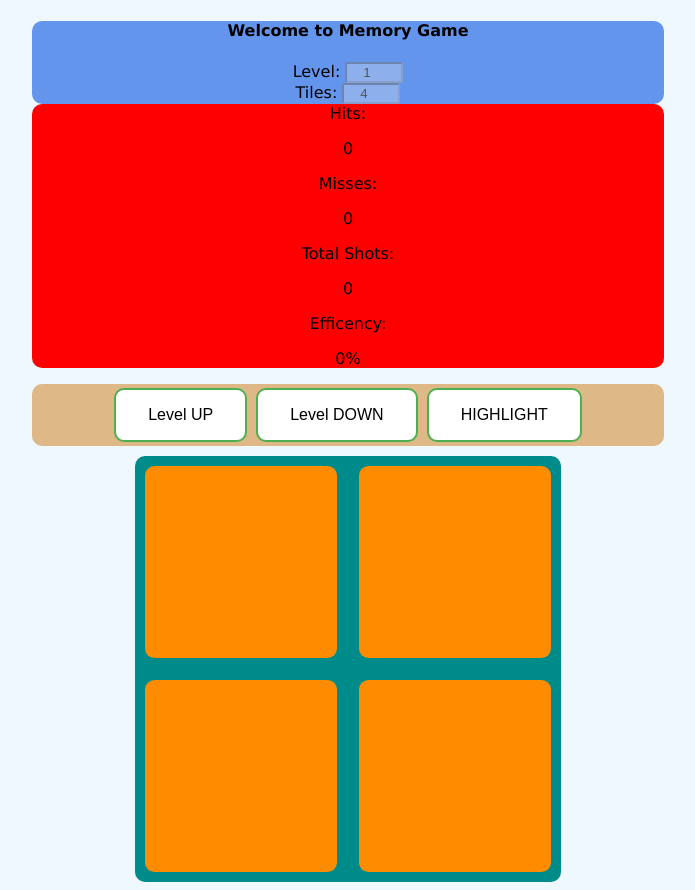
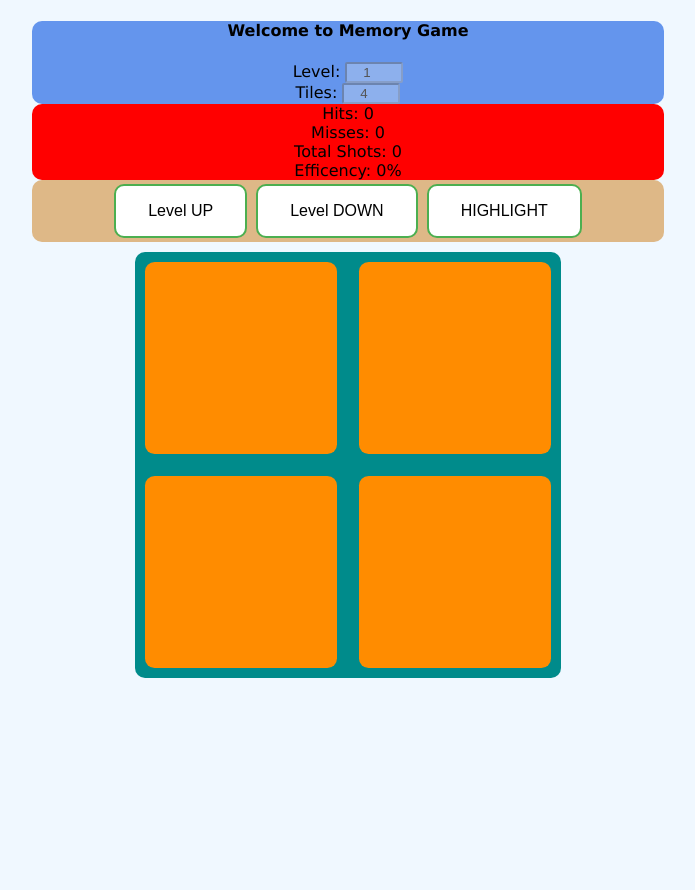
Before and after one commit to WroMaciej/memory-game, a website: page index.html in a window 1280 px wide. Shown: the whole page, without its empty margins (292-987 px from the left). After the commit the page ends 800 px from the top, so only its background shows below. Drawn offline with Linux system fonts and the light colour scheme.

Commit message:
A little bit prettier. Time to tests

```diff
--- a/custom.css
+++ b/custom.css
@@ -20,7 +20,8 @@ input {
 }
 
 .statistics {
-  display: block;
+  display:block;
+  align-items: center;
   background-color: Red ;
   border-radius: 10px;
   margin-left: auto;
--- a/index.html
+++ b/index.html
@@ -16,29 +16,29 @@
             <input type="number" disabled id="actualLevel">
         </div>
         <div>
+          Tiles:
+            <input type="number" disabled id="tilesTotal">
         </div>
-        Tiles:
-          <input type="number" disabled id="tilesTotal">
-        </div>
+
+    </div>
 
         <div class="statistics">
           <div>
            Hits:
-              <p id="hits">HITS</p>
+              <span id="hits">HITS</span>
           </div>
           <div>
           Misses:
-              <p id="misses">MISSES</p>
+              <span id="misses">MISSES</span>
           </div>
           <div>
            Total Shots:
-              <p id="totalShots">TOTAL SHOTS</p>
+              <span id="totalShots">TOTAL SHOTS</span>
           </div>
           <div>
             Efficency:
-              <p id="efficiency">EFFICIENCY</p>
+              <span id="efficiency">EFFICIENCY</span>
           </div>
-
         </div>
 
         <div class = "buttons-holder">
```
